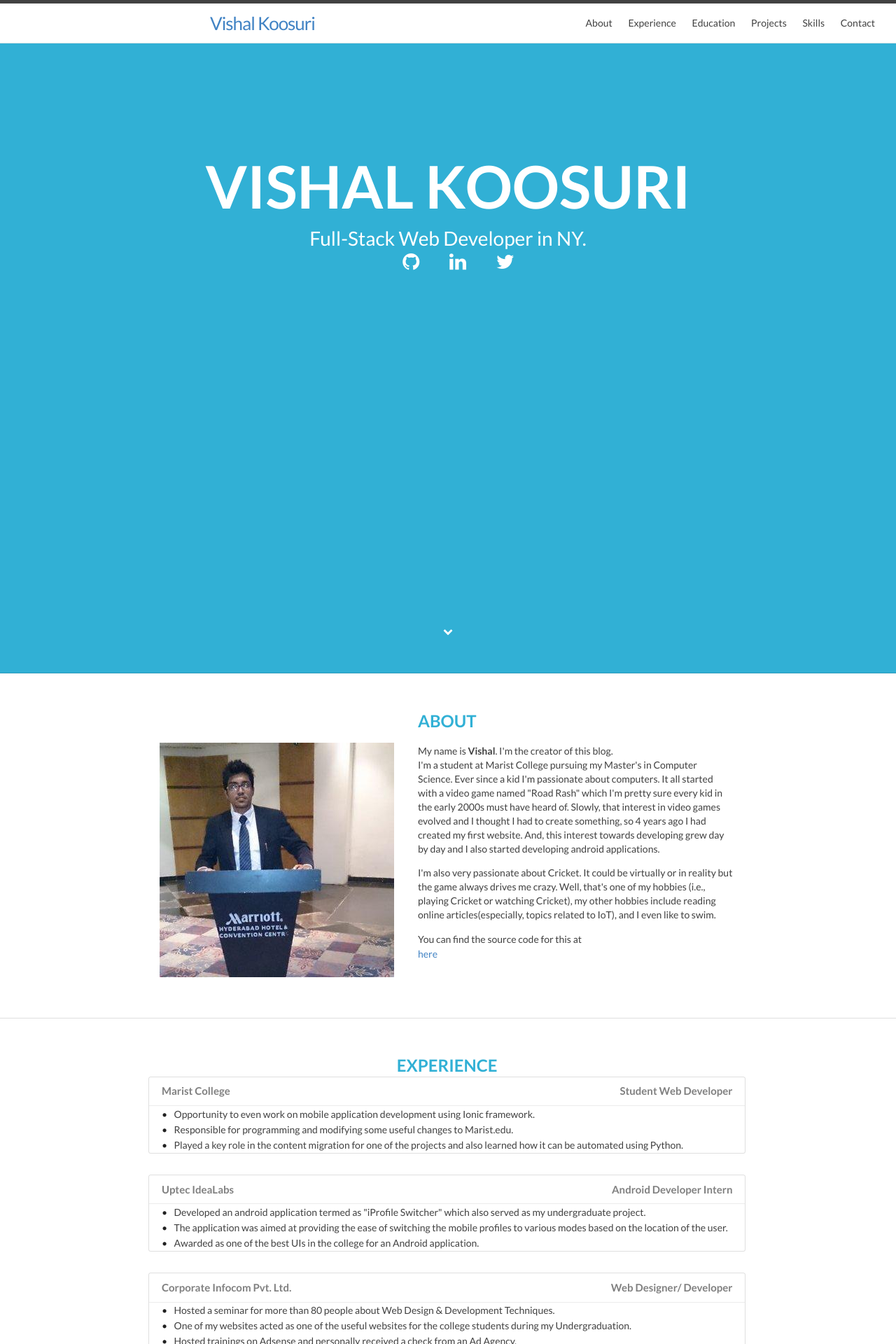
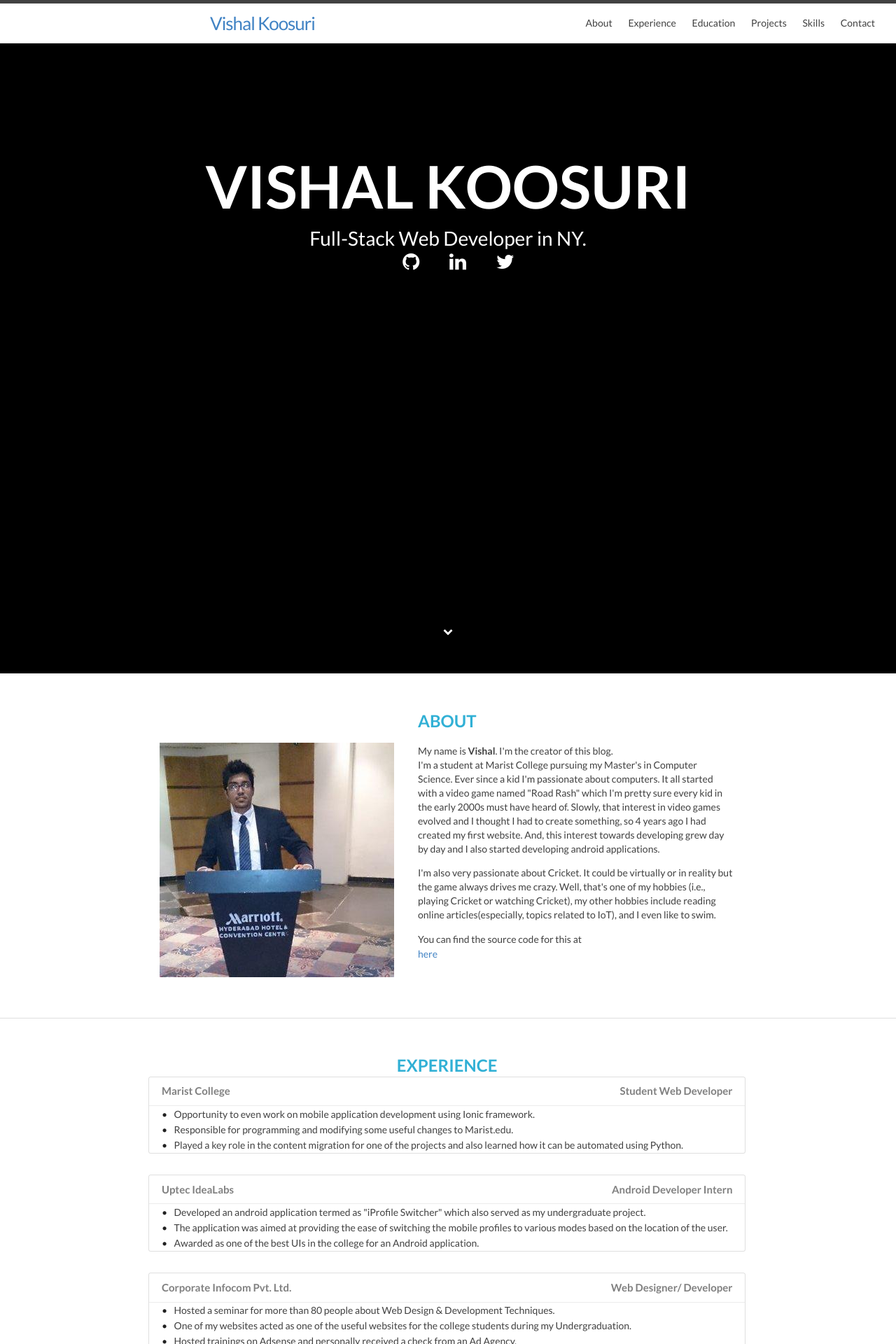
Before and after one commit to dainvinc/dainvinc.github.io, a Jekyll site: the page built from home.html, in a window 1280 px wide. Shown: the top 1920 px of the page at 70% size. Built offline with Jekyll 4.4.1, drawn with Linux system fonts in a browser that asks for light colours; nearby versions of some CDN libraries.

Commit message:
Changed the bg color for jumbotron

```diff
--- a/css/custom.css
+++ b/css/custom.css
@@ -108,7 +108,7 @@ body {
 /*JUMBOTRON*/
 .jumbotron {
   height: 100vh; /*height to 100% of view height*/
-  background: #31b0d5; /*background color to blue*/
+  background: black; /*background color to blue*/
   margin-bottom: 0; /*no bottom margin*/
 
   display: flex;
```
